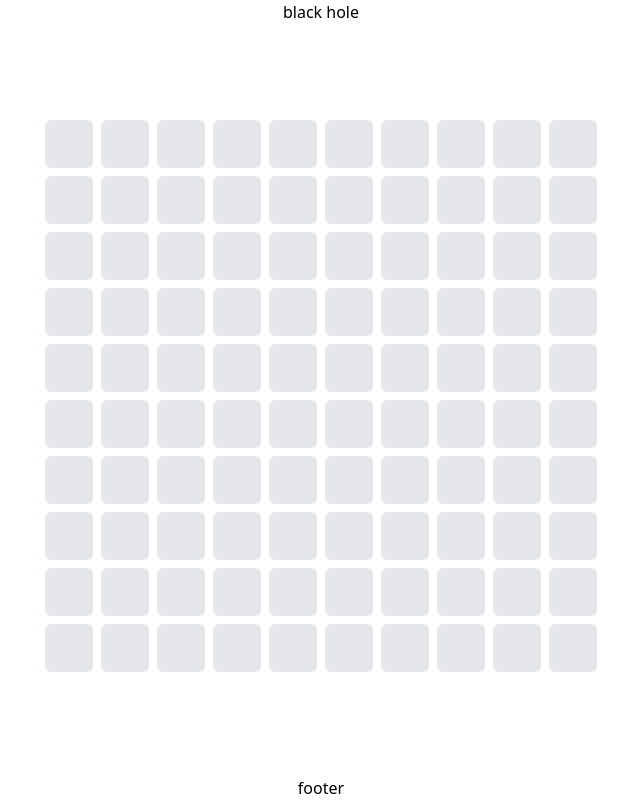
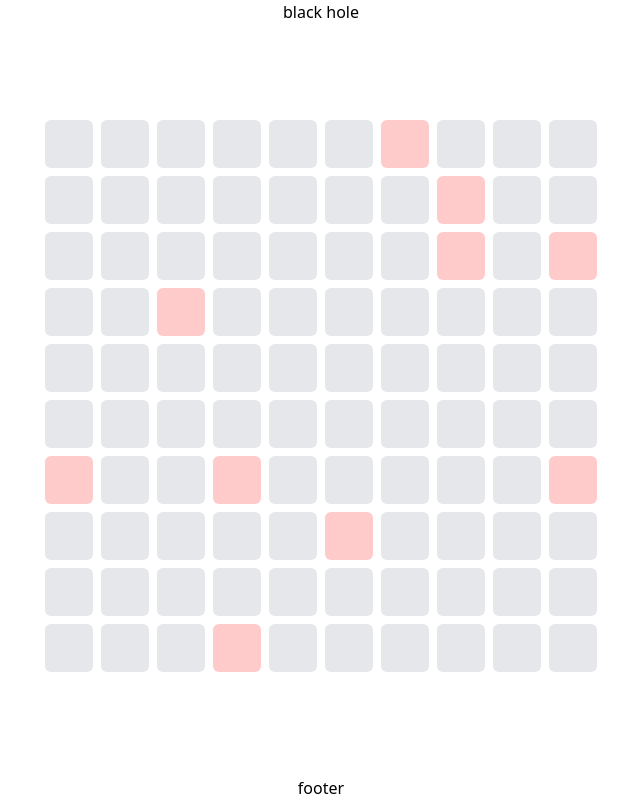
Before and after one commit to Nedilko/black-hole, a React (Create React App) app: page / in a window 1280 px wide. Shown: the whole page, without its empty margins (319-959 px from the left). Built offline with nearby package versions, Linux system fonts and the light colour scheme.

Commit message:
implemented random fill

```diff
--- a/src/components/Game/Cell.tsx
+++ b/src/components/Game/Cell.tsx
@@ -4,11 +4,12 @@ import { useCallback, useState } from 'react';
 type PropsType = {
   index: number;
   // onClick: (index: number) => void;
+  isMine: boolean;
 };
 
-const Cell = ({ index }: PropsType) => {
-  const [isMarkedMine, setIsMarkedMine] = useState(false);
-  const [isOpen, setIsOpen] = useState(false);
+const Cell = ({ index, isMine }: PropsType) => {
+  const [isMarkedMine, setIsMarkedMine] = useState(isMine);
+  const [isOpen, setIsOpen] = useState(true);
 
   const handleClick = useCallback(
     (e: any) => {
@@ -31,7 +32,8 @@ const Cell = ({ index }: PropsType) => {
       onClick={handleClick}
       onContextMenu={handleClick}
       className={`rounded-md w-12 h-12 ${
-        isOpen ? 'bg-blue-200' : isMarkedMine ? 'bg-red-200' : 'bg-gray-200'
+        // isOpen ? 'bg-blue-200' : isMarkedMine ? 'bg-red-200' : 'bg-gray-200'
+        isMarkedMine ? 'bg-red-200' : 'bg-gray-200'
       }`}
     ></button>
   );
--- a/src/components/Game/GameField.tsx
+++ b/src/components/Game/GameField.tsx
@@ -1,4 +1,4 @@
-import { useState } from 'react';
+import { useMemo } from 'react';
 import Cell from './Cell';
 
 type GameFieldProps = {
@@ -6,15 +6,26 @@ type GameFieldProps = {
   height: number;
 };
 
+const fillIndexes = (size: number, minesCount: number): number[] => {
+  const randIndexes: number[] = [];
+  while (randIndexes.length < minesCount) {
+    const index = Math.floor(Math.random() * size);
+    if (!randIndexes.includes(index)) {
+      randIndexes.push(index);
+    }
+  }
+  return randIndexes;
+};
+
 const GameField = ({ width, height }: GameFieldProps) => {
   const count = width * height;
-  const [cells, setCells] = useState<Array<boolean>>(Array(count).fill(false));
+  const indexes = useMemo(() => fillIndexes(count, 10), [count]);
 
   return (
     <div className="flex flex-col min-w-[550px]">
       <div className={`grid gap-2 grid-cols-${width} grid-rows-${height}`}>
         {Array.from({ length: count }, (_, i) => (
-          <Cell key={i} index={i} />
+          <Cell key={i} index={i} isMine={indexes.includes(i)} />
         ))}
       </div>
     </div>
```
